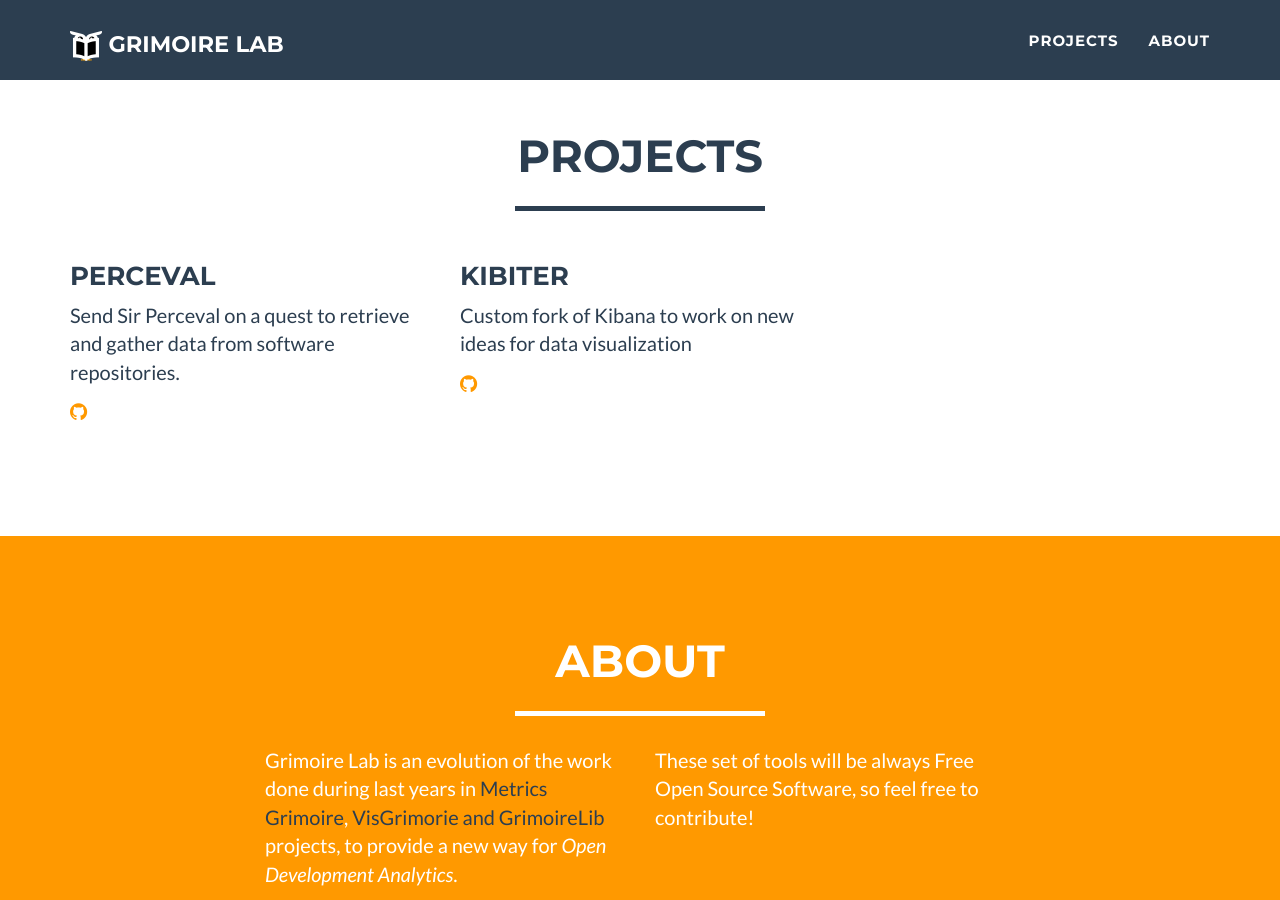
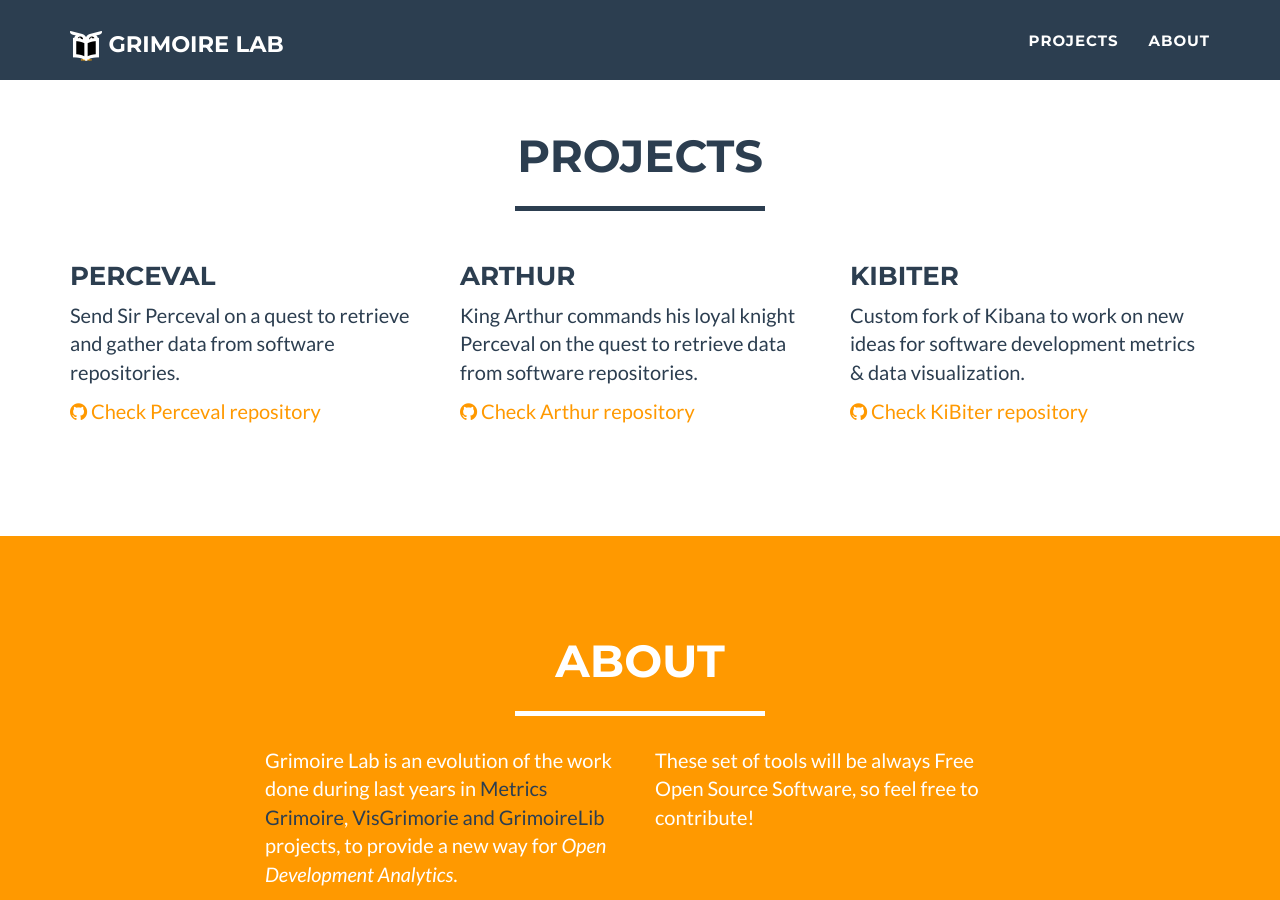
Before and after one commit to chaoss/grimoirelab, a Jekyll site: the page built from index.html, in a window 1280 px wide and 900 px high, scrolled down 744 px. Built offline with Jekyll 4.4.1, drawn with Linux system fonts in a browser that asks for light colours; nearby versions of some CDN libraries.

Commit message:
Updated website with Arthur project

```diff
--- a/_data/projects.yml
+++ b/_data/projects.yml
@@ -2,6 +2,9 @@
 - name: Perceval
   github-name: perceval
   description: Send Sir Perceval on a quest to retrieve and gather data from software repositories.
+- name: Arthur
+  github-name: arthur
+  description: King Arthur commands his loyal knight Perceval on the quest to retrieve data from software repositories.
 - name: KiBiter
   github-name: kibiter
-  description: Custom fork of Kibana to work on new ideas for data visualization
+  description: Custom fork of Kibana to work on new ideas for software development metrics &amp; data visualization.
--- a/index.html
+++ b/index.html
@@ -16,7 +16,7 @@
         <div class="col-sm-4">
           <h3>{{project.name}}</h3>
           <p>{{project.description}}</p>
-          <p><a href="http://github.com/GrimoireLab/{{project.github-name}}"><i class="fa fa-github"></i></a></p>
+          <p><a href="http://github.com/GrimoireLab/{{project.github-name}}"><i class="fa fa-github"></i> Check {{project.name}} repository</a></p>
         </div>
       {% endfor %}
     </div>
```
